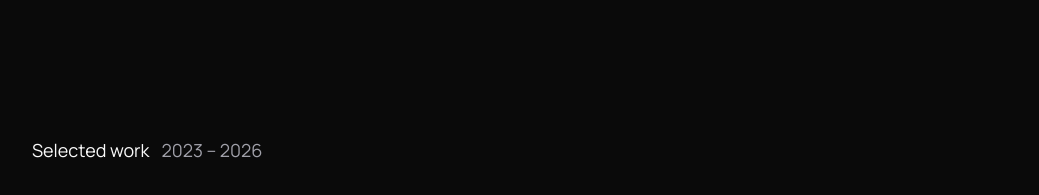
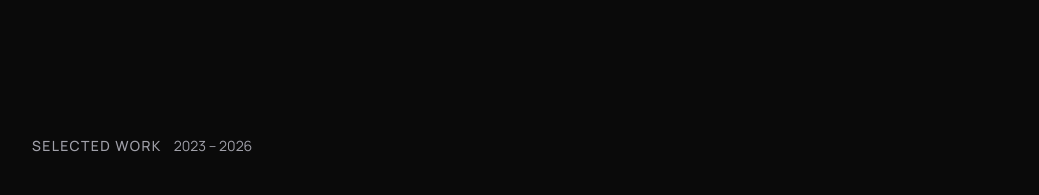
Before and after one commit to rileyb3/portfolio, a Next.js app: page / in a window 1280 px wide. Shown: the part 2260-2455 px from the top of the page, without its empty margins (120-1159 px from the left). Built offline with nearby package versions, Linux system fonts and the light colour scheme; grey boxes are pictures that could not be loaded.

Commit message:
Style 'Selected work' as uppercase grey label, matching other section eyebrows

```diff
--- a/src/components/Intro.tsx
+++ b/src/components/Intro.tsx
@@ -13,8 +13,10 @@ export default function Intro() {
       </div>
 
       <div className="mt-32 flex items-baseline gap-3 sm:mt-40">
-        <span className="text-lg text-paper">Selected work</span>
-        <span className="text-lg text-muted">{profile.workYears}</span>
+        <span className="text-sm font-medium uppercase tracking-widest text-muted">
+          Selected work
+        </span>
+        <span className="text-sm text-muted">{profile.workYears}</span>
       </div>
     </section>
   );
```
